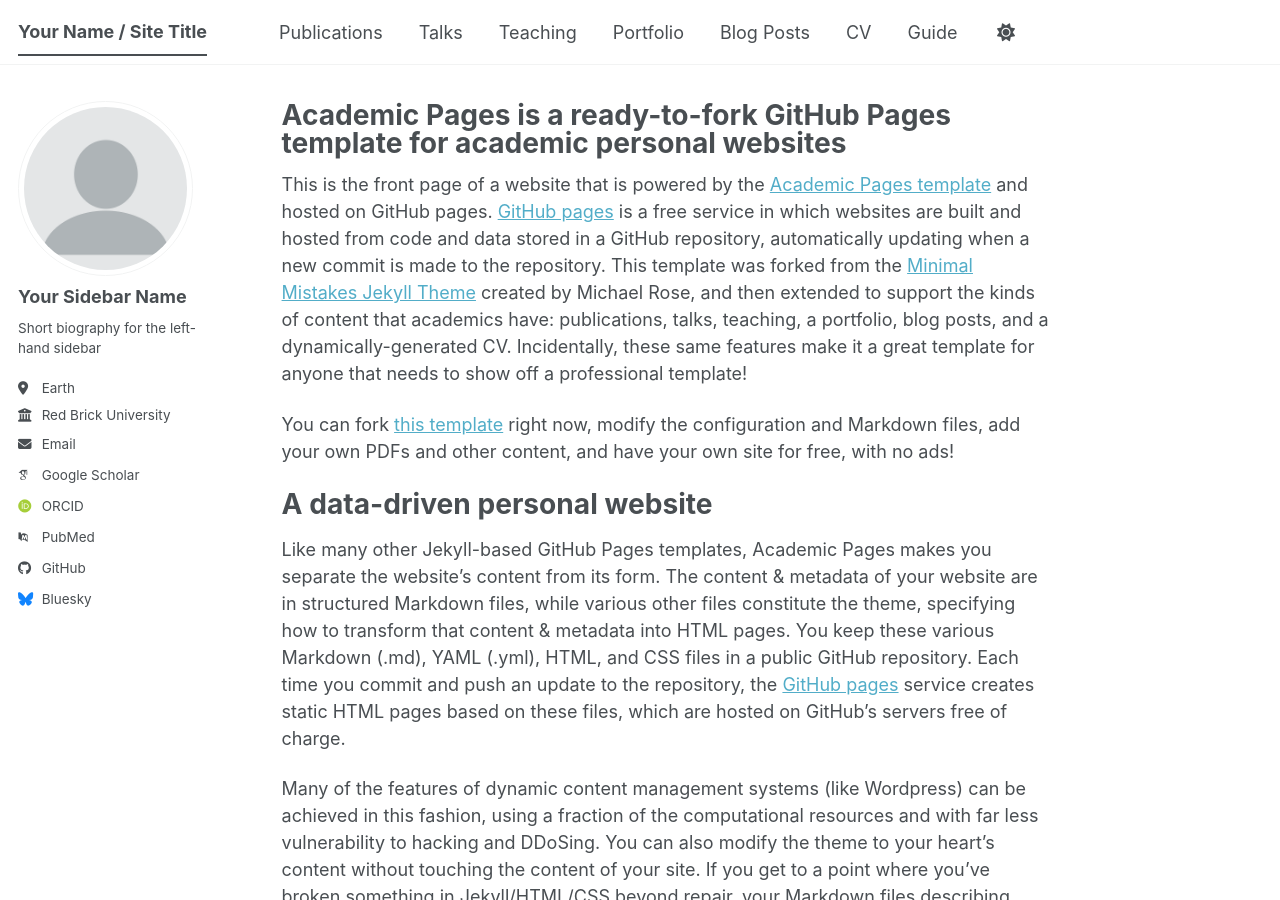
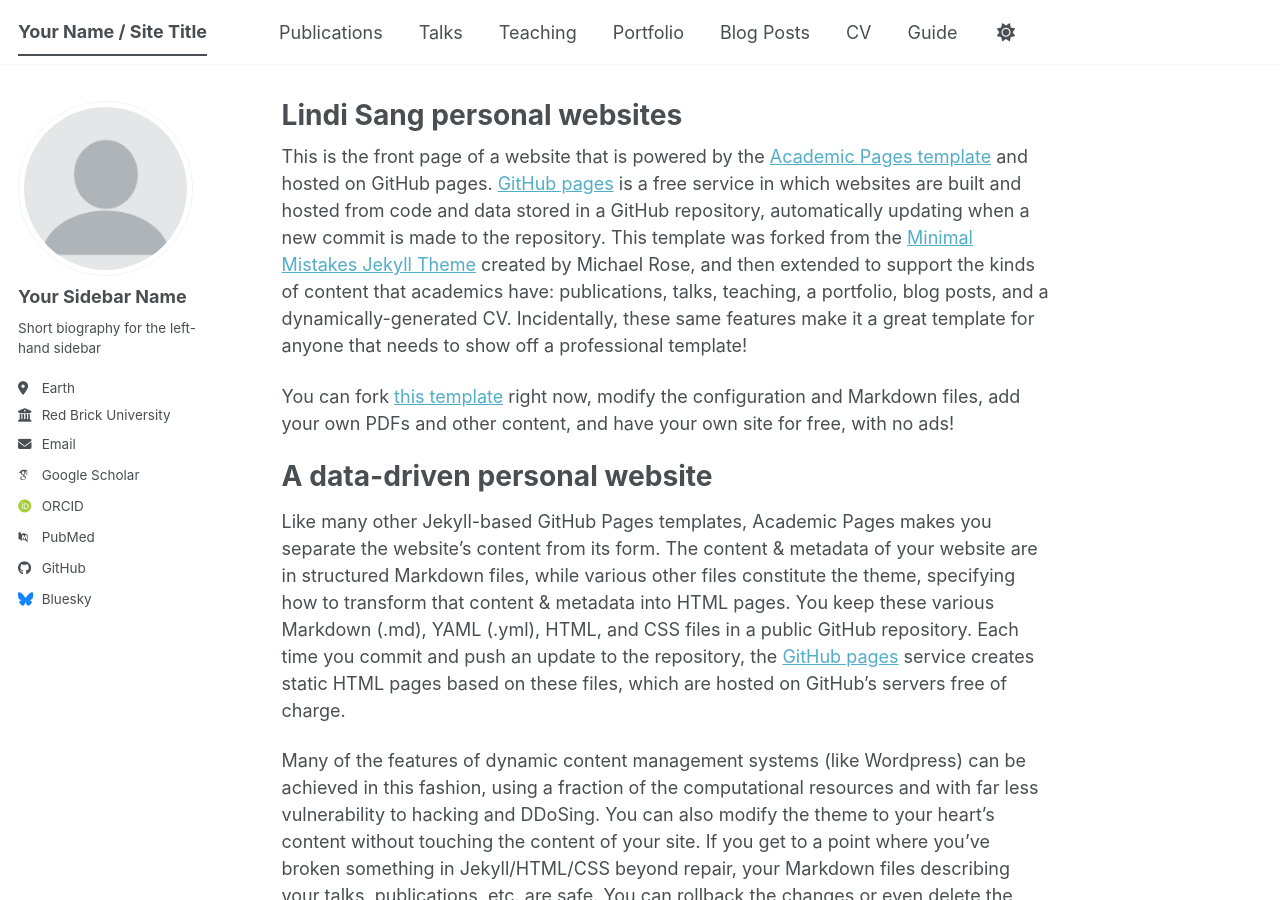
Before and after one commit to RickSANG/app, a Jekyll site: the page built from _pages/about.md, in a window 1280 px wide and 900 px high. Built offline with Jekyll 4.4.1, drawn with Linux system fonts in a browser that asks for light colours; some web fonts are replaced; a script bundle is joined from its source files by our own code; library files that are not in the unit come from our copies.

Commit message:
Update title in about.md for personal branding

```diff
--- a/_pages/about.md
+++ b/_pages/about.md
@@ -1,6 +1,6 @@
 ---
 permalink: /
-title: "Academic Pages is a ready-to-fork GitHub Pages template for academic personal websites"
+title: "Lindi Sang personal websites"
 author_profile: true
 redirect_from:
   - /about/
```
